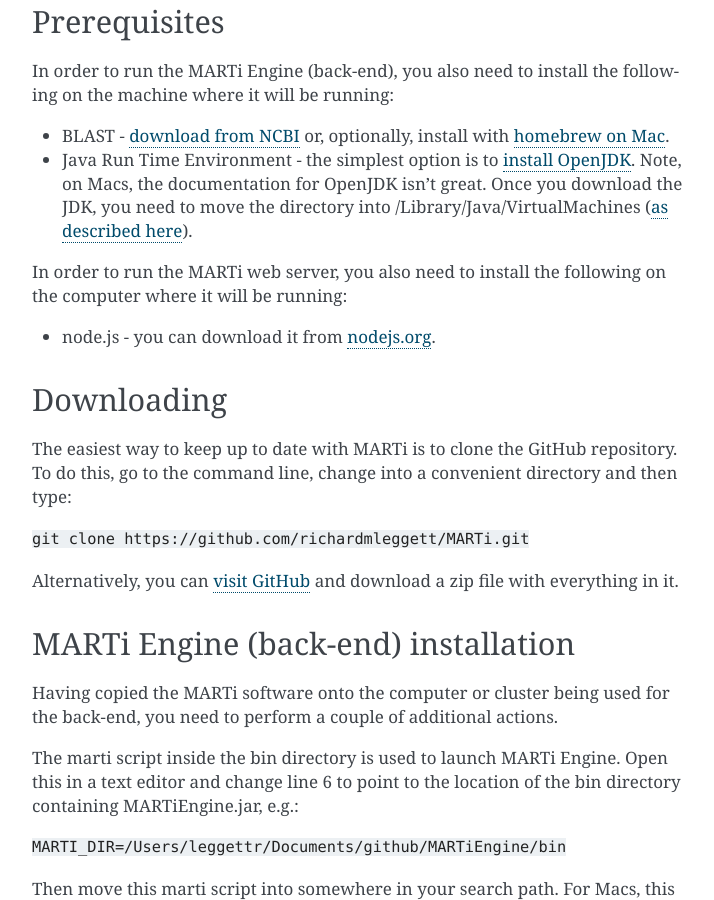
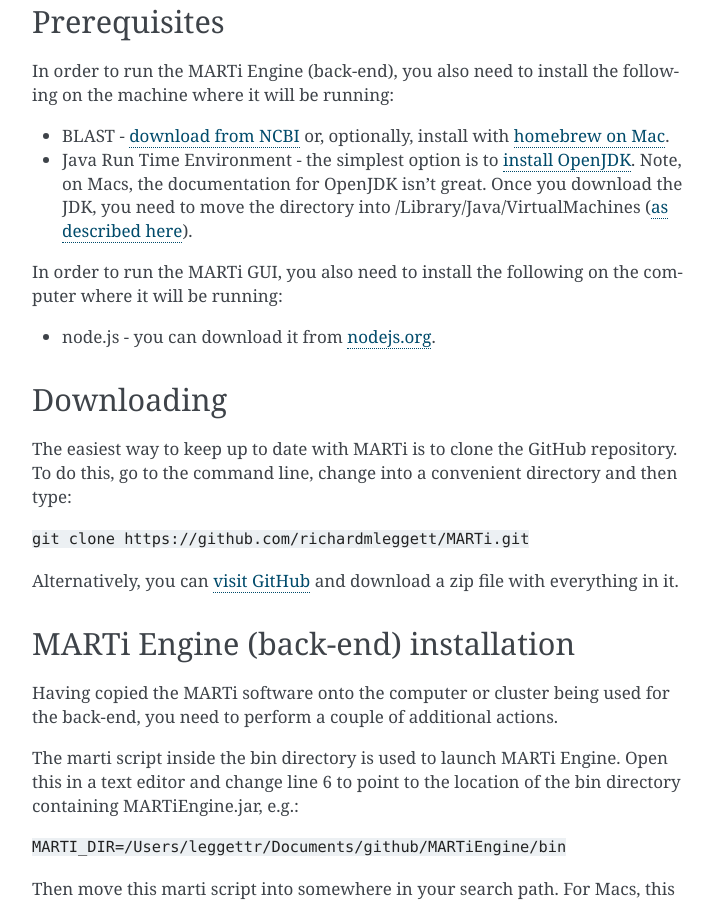
Before and after one commit to richardmleggett/MARTi, a Sphinx documentation site: the page built from docs/source/installation.rst, in a window 1280 px wide and 900 px high, scrolled down 565 px. Shown: the whole window, without its empty margins (388-1102 px from the left). Built offline with Sphinx 7.4.7, drawn with Linux system fonts in a browser that asks for light colours; formulas are drawn with MathJax 3.

Commit message:
Update installation.rst

```diff
--- a/docs/source/installation.rst
+++ b/docs/source/installation.rst
@@ -22,7 +22,7 @@
 * BLAST - `download from NCBI <https://blast.ncbi.nlm.nih.gov/Blast.cgi?CMD=Web&PAGE_TYPE=BlastDocs&DOC_TYPE=Download>`_ or, optionally, install with `homebrew on Mac <https://brew.sh>`_.
 * Java Run Time Environment - the simplest option is to `install OpenJDK <https://openjdk.java.net>`_. Note, on Macs, the documentation for OpenJDK isn't great. Once you download the JDK, you need to move the directory into /Library/Java/VirtualMachines (`as described here <https://java.tutorials24x7.com/blog/how-to-install-openjdk-14-on-mac>`_).
 
-In order to run the MARTi web server, you also need to install the following on the computer where it will be running:
+In order to run the MARTi GUI, you also need to install the following on the computer where it will be running:
 
 * node.js - you can download it from `nodejs.org <https://nodejs.org/en/download/>`_.
 
```
